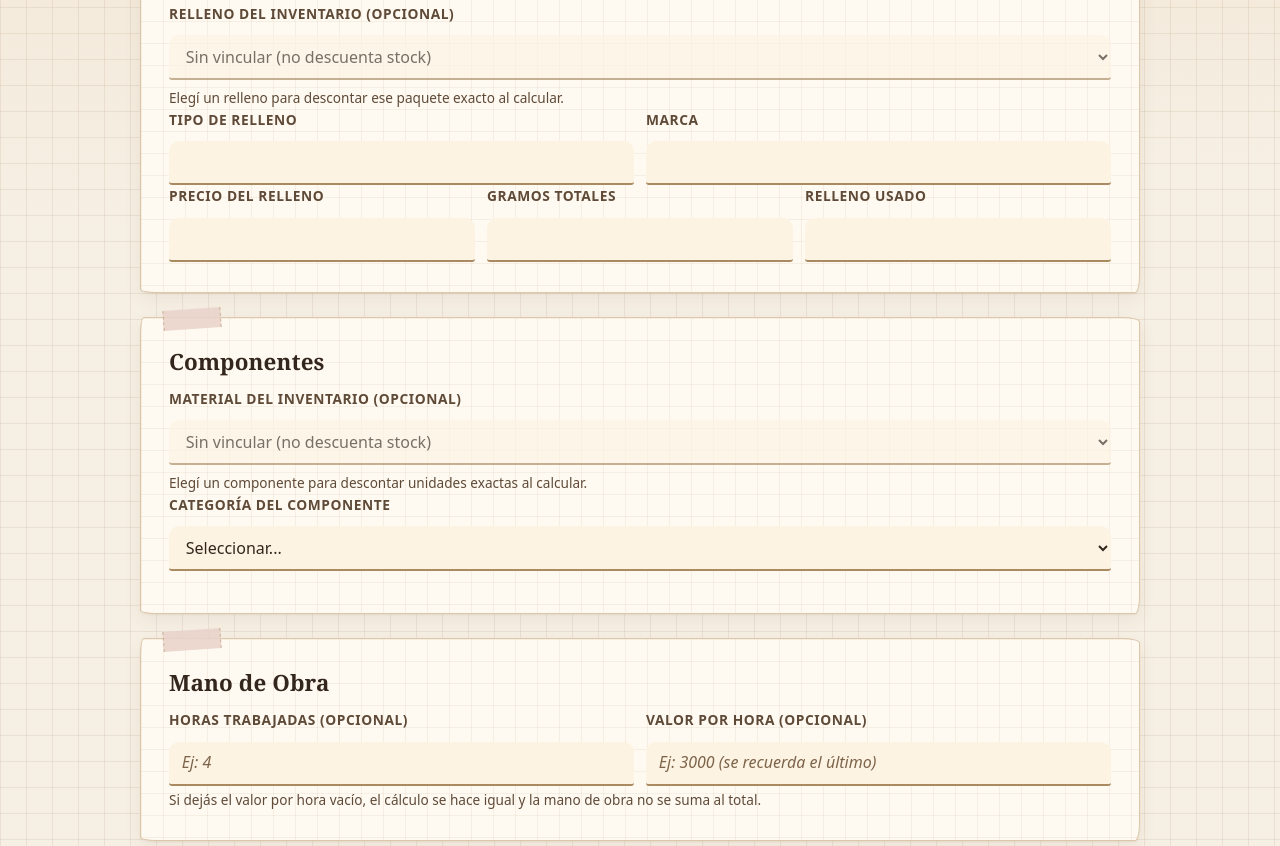
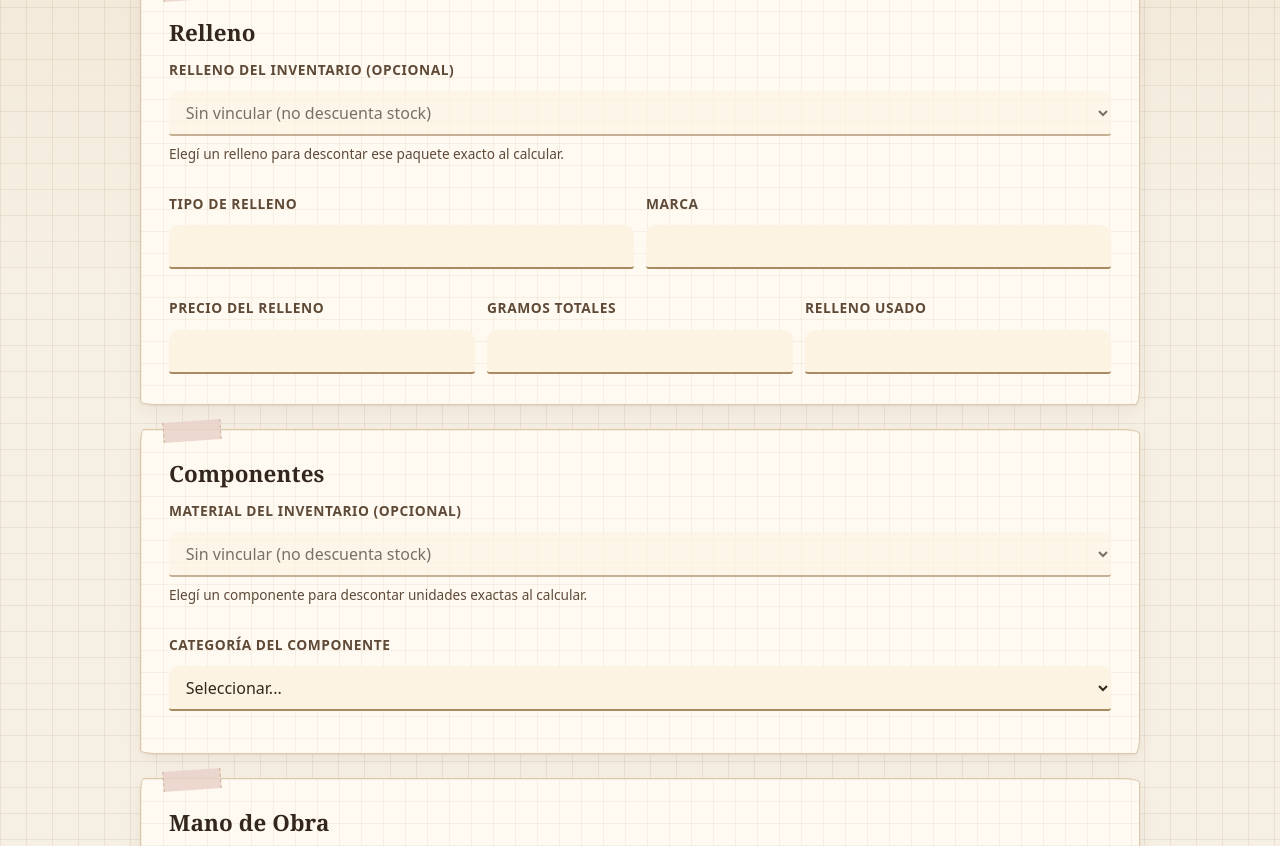
Before and after one commit to NachoUrbanoBJJ/Calc-amigurumis, a website built with Vite: page index.html in a window 1280 px wide. Shown: the part 643-1489 px from the top of the page. Built offline with nearby package versions, Linux system fonts and the light colour scheme; files whose address does not match are found by name.

Commit message:
Corrige separación vertical entre bloques de campos de la calculadora

```diff
--- a/css/styles.css
+++ b/css/styles.css
@@ -456,6 +456,26 @@ label {
     display: grid;
     grid-template-columns: repeat(auto-fit, minmax(190px, 1fr));
     gap: var(--esp-3);
+}
+
+/* En la calculadora, cada bloque de campos necesita aire respecto del anterior:
+   la línea inferior de un input no debe quedar pegada al label que sigue. */
+#section-calculadora .info,
+#section-calculadora .calculo {
+    row-gap: 1.75rem;
+}
+
+#section-calculadora .form-group.full-width + .info,
+#section-calculadora .form-group.full-width + .calculo,
+#section-calculadora .info + .calculo,
+#section-calculadora .componentes > .form-group.full-width + .form-group,
+#section-calculadora .form-group + #datosComponentes {
+    margin-top: 1.75rem;
+}
+
+#section-calculadora .form-grid + .info-text,
+#section-calculadora .calculo + .info-text {
+    margin-top: var(--esp-2);
 }
 
 /* --------------------------------------------------------------------------
```
